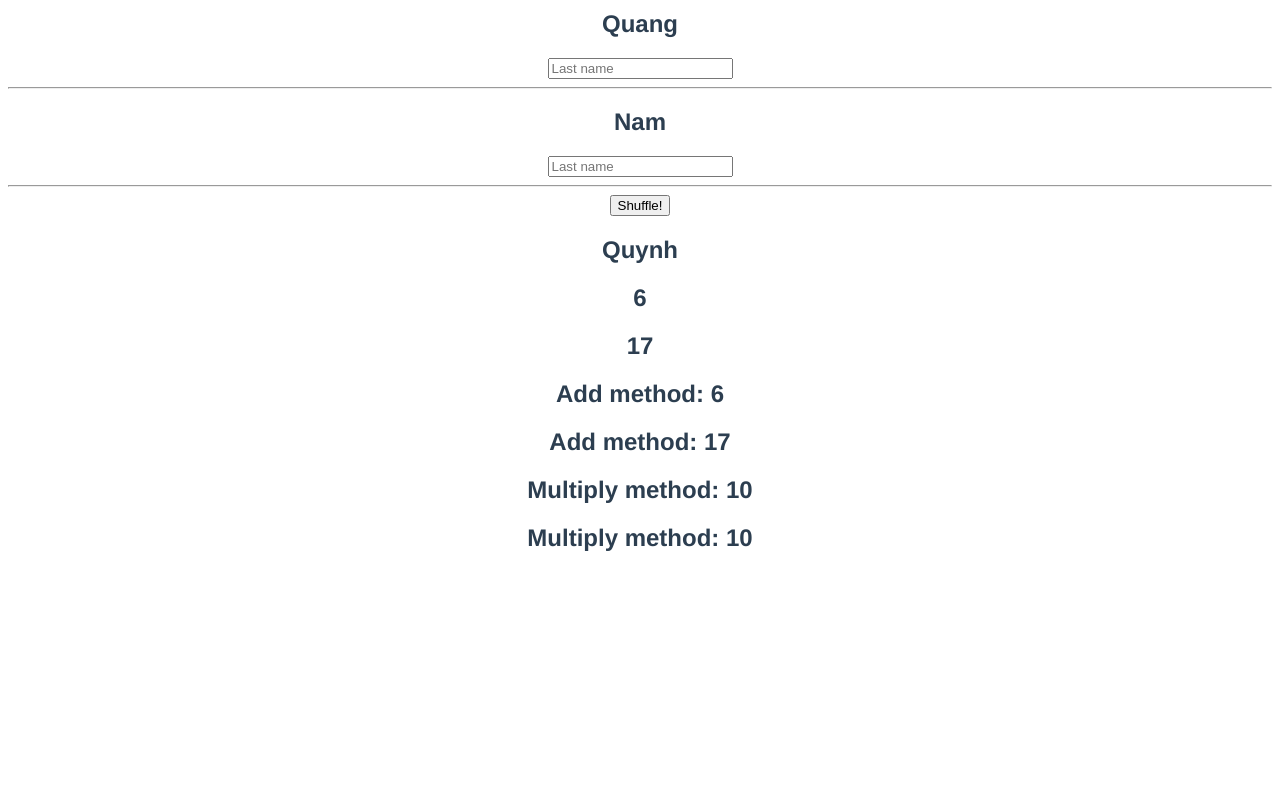
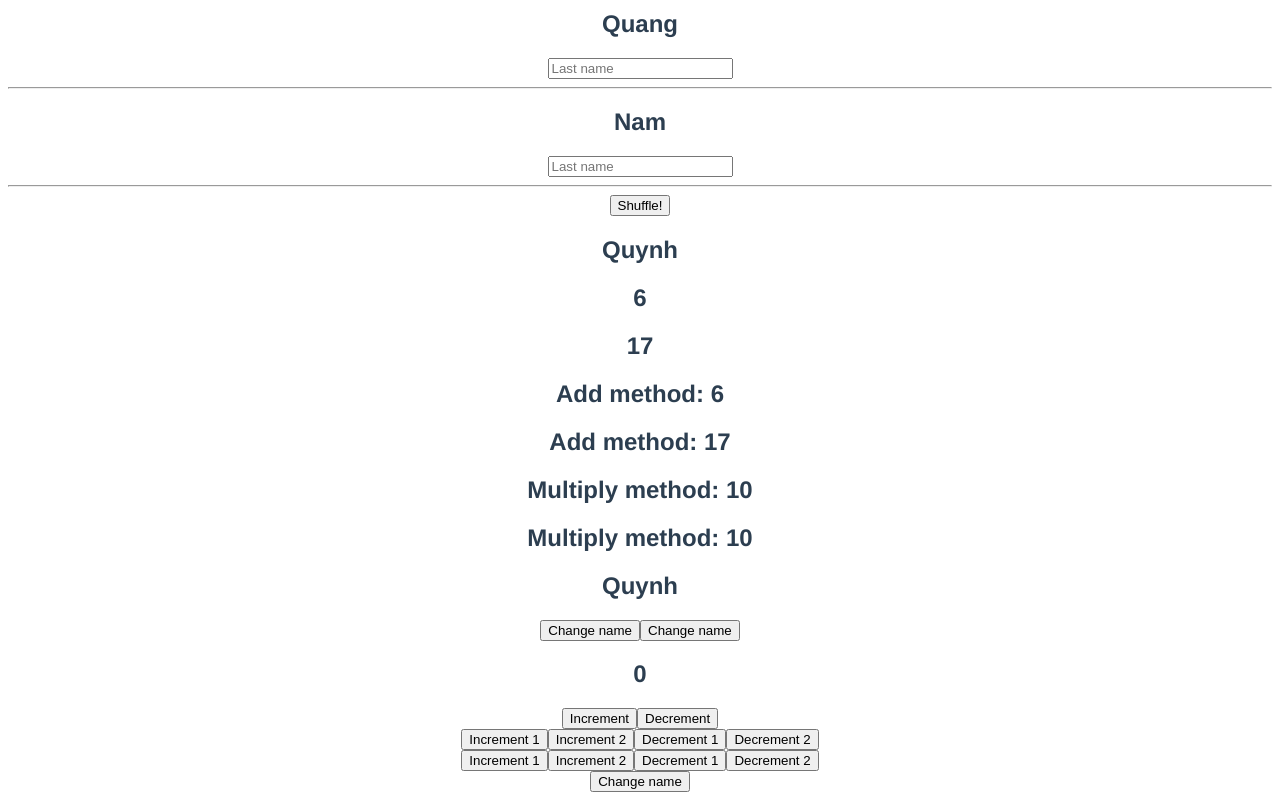
Before and after one commit to phuongquynhngo/Vue_3_tutorial, a Vue app: page / in a window 1280 px wide. Shown: the part 2201-3001 px from the top of the page. Before the commit the page ends 2773 px from the top, so only its background shows below. Built offline with nearby package versions, Linux system fonts and the light colour scheme.

Commit message:
Event Handling in vue

```diff
--- a/src/App.vue
+++ b/src/App.vue
@@ -160,6 +160,44 @@
 <h2>Multiply method: {{ multiply(2) }}</h2>
 <h2>Multiply method: {{ multiply(baseValue) }}</h2>
 
+
+<!-- Event Handling -->
+
+<h2>{{ name }}</h2>
+<div>
+  <!-- <button v-on:mouseover="name ='Quang'"> Change name</button> -->
+<!-- <button v-on:click="name ='Quang'"> Change name</button> -->
+<button v-on:click="changeName"> Change name</button>
+<button v-on:click="changeName($event)"> Change name</button>
+
+</div>
+
+<h2>{{ count }}</h2>
+<div>
+<button v-on:click="count +=1">Increment</button>
+<button v-on:click="count -=1">Decrement</button>
+</div>
+<div>
+<button v-on:click="increment(1)">Increment 1</button>
+<button v-on:click="increment(2)">Increment 2</button>
+<button v-on:click="decrement(1)">Decrement 1</button>
+<button v-on:click="decrement(2)">Decrement 2</button>
+</div>
+
+<!-- v-on Shorthand
+ @ instead of v-on:
+ -->
+ <div>
+<button @click="increment(1, $event)">Increment 1</button>
+<button @click="increment(2)">Increment 2</button>
+<button @click="decrement(1)">Decrement 1</button>
+<button @click="decrement(2)">Decrement 2</button>
+</div>
+
+<!-- multiple events handling -->
+<button v-on:click="changeName($event), increment(1, $event)"> Change name</button>
+
+
 </template>
 
 <script>
@@ -225,7 +263,7 @@ export default {
       },
       baseMultiplier:5,
       baseValue:2,
-
+      count:0,
     };
 
   },
@@ -234,12 +272,23 @@ export default {
       console.log(this.names);
       this.names = _.shuffle(this.names);
     },
+    changeName(event){
+      this.name ='Quang'
+      console.log('Event', event)
+    },
     add(a,b,c){
       return a+b+c
     },
     multiply(num){
       return num * this.baseMultiplier
     },
+    increment(num,event){
+       this.count +=num
+       console.log('Event', event)
+    },
+    decrement(num){
+      return this.count -=num
+    }
   },
 
 };
```
